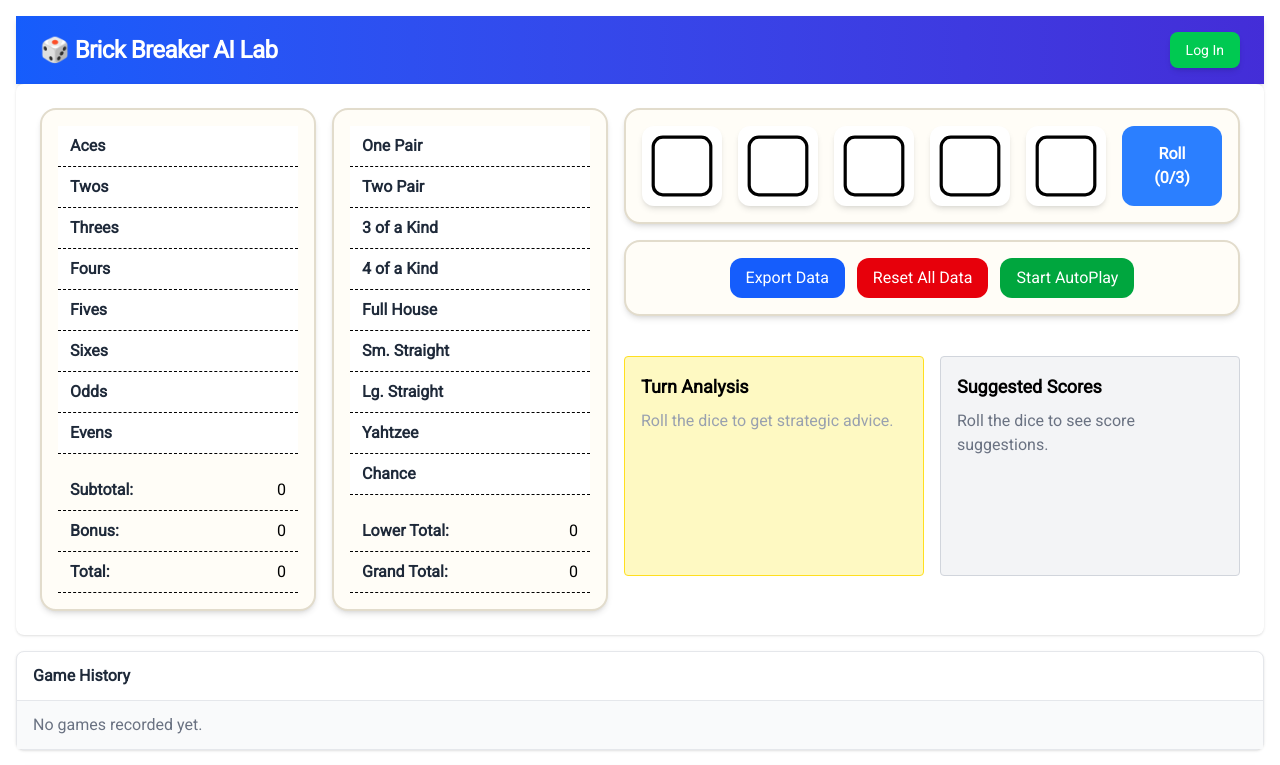
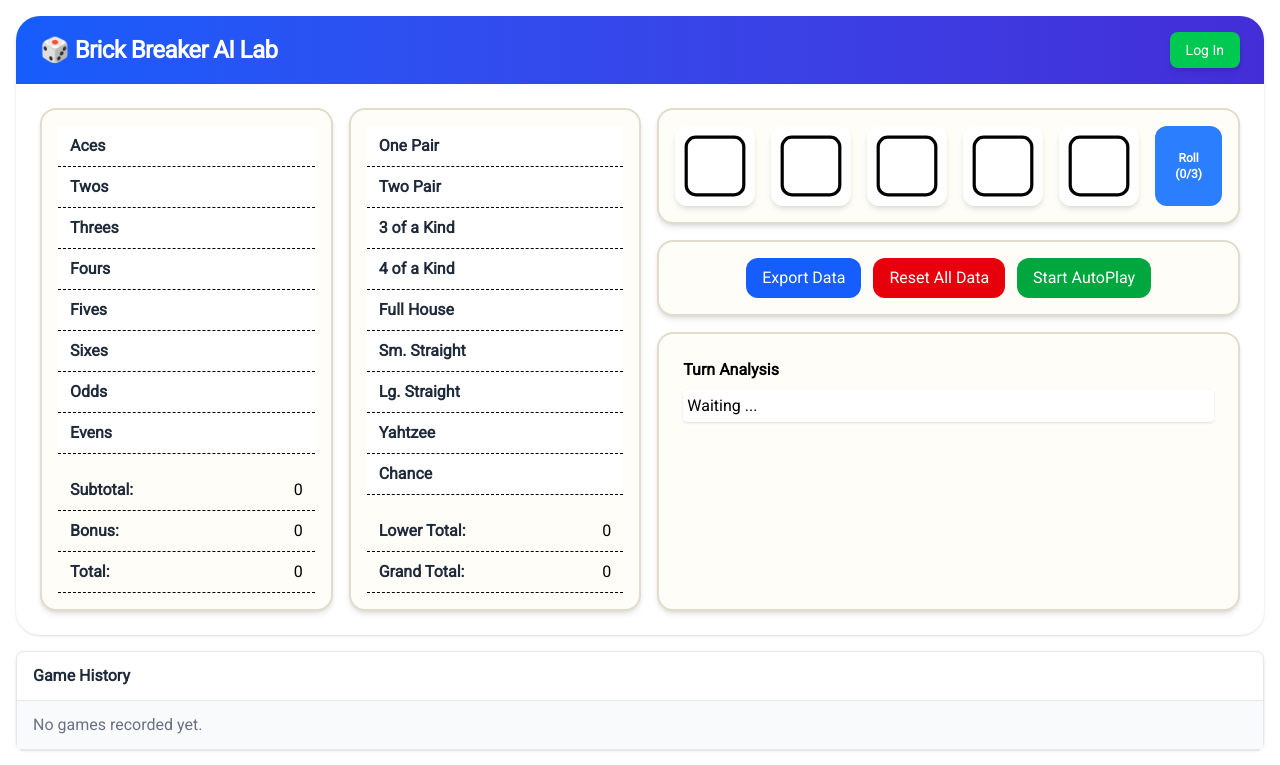
Before and after one commit to mtickle/dice-game, a React (Vite) app: page / in a window 1280 px wide. Shown: the top 765 px of the page. Built offline with nearby package versions, Linux system fonts and the light colour scheme.

Commit message:
More tweaks of the interface. Dropping the suggested scores panel.

```diff
--- a/src/components/AdvicePanel.jsx
+++ b/src/components/AdvicePanel.jsx
@@ -1,30 +1,31 @@
 export default function AdvicePanel({ strategy, rollCount, suggestedScores, prettyName }) {
     return (
-        <div className="flex gap-4 mt-6">
+        <div className="w-full h-full flex gap-4 justify-center bg-[#fffdf7] p-4 rounded-2xl shadow-md border-2 border-[#e2dccc]">
 
             {/* Strategy Advice */}
-            <div className="w-1/2 min-w-[300px] max-w-[50%] bg-yellow-100 border border-yellow-300 rounded p-4 min-h-[220px] overflow-y-auto">
-                <h2 className="text-lg font-bold mb-2">Turn Analysis</h2>
+            <div className="w-full min-w-[300px] rounded p-2 min-h-[220px] overflow-y-auto">
+                <h2 className="text-md font-bold mb-2">Turn Analysis</h2>
                 {rollCount === 0 ? (
-                    <p className="text-gray-400">Roll the dice to get strategic advice.</p>
+                    <p className="flex justify-between items-center bg-white p-1 rounded shadow-sm text-md">Waiting ...</p>
                 ) : (
                     <div className="text-left space-y-1">
                         {strategy?.advice?.length > 0 ? (
                             strategy.advice.map((line, index) => (
-                                <div key={index}>{line}</div>
+
+                                <div className="flex justify-between items-center bg-white p-1 rounded shadow-sm text-md" key={index}>{line}</div>
                             ))
                         ) : (
-                            <p className="text-gray-400 italic">No advice available for this roll.</p>
+                            <p className="text-gray-400 italic text-sm">No advice available for this roll.</p>
                         )}
                     </div>
                 )}
             </div>
 
-            {/* Suggested Scores */}
-            <div className="w-1/2 min-w-[300px] max-w-[50%] bg-gray-100 border border-gray-300 rounded p-4 min-h-[220px] overflow-y-auto">
-                <h2 className="text-lg font-bold mb-2">Suggested Scores</h2>
+
+            {/* <div className="w-1/2 min-w-[300px] max-w-[50%] bg-gray-100 border border-gray-300 rounded p-4 min-h-[220px] overflow-y-auto">
+                <h2 className="text-md font-bold mb-2">Suggested Scores</h2>
                 {rollCount === 0 ? (
-                    <p className="text-gray-500">Roll the dice to see score suggestions.</p>
+                    <p className="text-gray-500 text-sm">Roll the dice to see score suggestions.</p>
                 ) : (
                     <div className="flex flex-col gap-1">
                         {Object.entries(suggestedScores || {}).length > 0 ? (
@@ -33,8 +34,8 @@ export default function AdvicePanel({ strategy, rollCount, suggestedScores, pret
                                     key={category}
                                     className="flex justify-between items-center bg-white p-1 rounded shadow-sm"
                                 >
-                                    <span className="font-medium">{prettyName(category)}</span>
-                                    <span className="font-mono">{score}</span>
+                                    <span className="text-xs">{prettyName(category)}</span>
+                                    <span className="text-xs">{score}</span>
                                 </div>
                             ))
                         ) : (
@@ -42,7 +43,7 @@ export default function AdvicePanel({ strategy, rollCount, suggestedScores, pret
                         )}
                     </div>
                 )}
-            </div>
+            </div> */}
 
         </div>
     );
--- a/src/components/DiceField.jsx
+++ b/src/components/DiceField.jsx
@@ -11,7 +11,7 @@ export default function DiceField({ dice, rollDice, toggleHold, rollCount, autoP
     }
 
     return (
-        <div className="flex gap-4 justify-center bg-[#fffdf7] p-4 rounded-2xl shadow-md border-2 border-[#e2dccc]">
+        <div className="flex gap-4 justify-center bg-[#fffdf7] p-4 rounded-2xl shadow-md border-2 border-[#e2dccc] w-full ">
             {/* Dice Display */}
             <div className="flex gap-4">
                 {dice.map((die, index) => (
@@ -31,7 +31,7 @@ export default function DiceField({ dice, rollDice, toggleHold, rollCount, autoP
             <button
                 onClick={rollDice}
                 disabled={rollCount >= 3 || setAutoPlaying}
-                className={`px-5 py-2 rounded-xl text-md font-semibold transition-all duration-150
+                className={`px-5 py-1 rounded-xl text-xs font-semibold transition-all duration-150
           ${rollCount >= 3 ? 'bg-gray-400 text-white cursor-not-allowed' : 'bg-blue-500 text-white hover:bg-blue-600 active:bg-blue-700'}
         `}
             >
--- a/src/components/ScoreCardLayout.jsx
+++ b/src/components/ScoreCardLayout.jsx
@@ -78,10 +78,10 @@ export default function ScoreCardLayout({
 }) {
     return (
         // OUTER CONTAINER
-        <div className="flex justify-between p-6 bg-white rounded-lg shadow-sm gap-4 mb-4">
+        <div className="flex justify-between p-6 bg-white rounded-b-3xl shadow-sm gap-4 mb-4">
 
             {/* LEFT SIDE */}
-            <div className="w-[400px]">
+            <div className="w-[640px]">
                 <ScoreCardSection
                     categories={upperCategories}
                     scores={scores}
@@ -102,7 +102,7 @@ export default function ScoreCardLayout({
                 />
             </div>
             {/* RIGHT SIDE */}
-            <div className="w-[400px]">
+            <div className="w-[640px]">
                 <ScoreCardSection
                     categories={lowerCategories}
                     scores={scores}
@@ -122,7 +122,7 @@ export default function ScoreCardLayout({
                 />
             </div>
             {/* MIDDLE */}
-            <div className="flex flex-col items-center gap-4">
+            <div className="flex flex-col items-center gap-4 w-[640px]">
                 <DiceField dice={dice} rollDice={rollDice} toggleHold={toggleHold} rollCount={rollCount}
                     autoPlaying={autoPlaying}
                     setAutoPlaying={setAutoPlaying} />
--- a/src/components/TopNavBar.jsx
+++ b/src/components/TopNavBar.jsx
@@ -5,7 +5,7 @@ export default function TopNavBar() {
     const { loginWithRedirect, logout, isAuthenticated, user, isLoading } = useAuth0();
 
     return (
-        <div className="bg-gradient-to-r from-blue-600 to-indigo-700 text-white px-6 py-4 shadow-md flex justify-between items-center">
+        <div className="bg-gradient-to-r from-blue-600 to-indigo-700 text-white px-6 py-4 shadow-md flex justify-between items-center rounded-t-3xl">
             <h1 className="text-2xl font-semibold tracking-tight">🎲 Brick Breaker AI Lab</h1>
 
             <div>
--- a/src/utils/strategyUtils.js
+++ b/src/utils/strategyUtils.js
@@ -79,7 +79,7 @@ export function getStrategyAdvice(dice, scores) {
 
     // General fallback
     if (advice.length === 0) {
-        advice.push("Reroll? Chance? Dump a category?");
+        advice.push("Sacrifice a category ...");
     }
 
     return {
```
